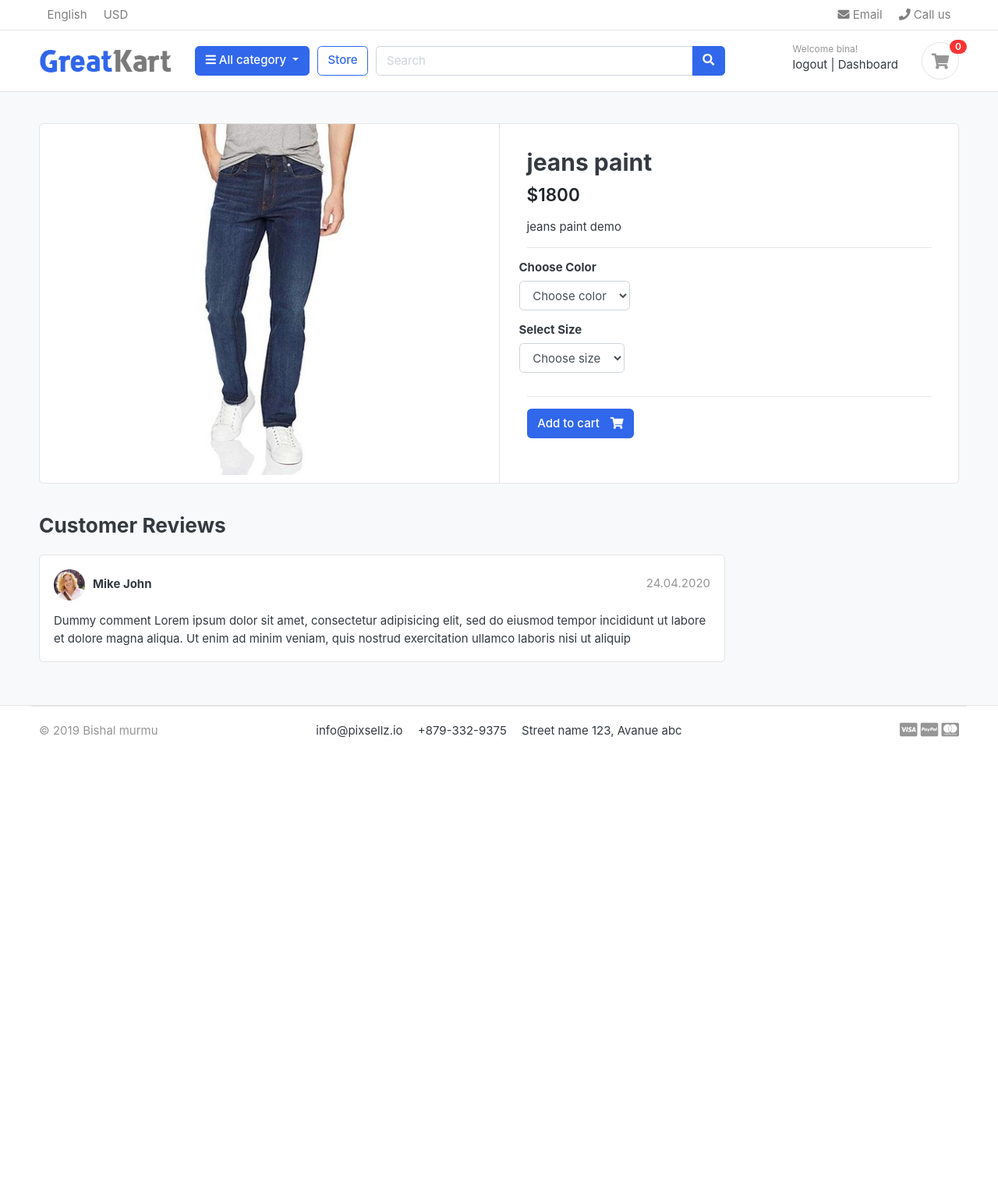
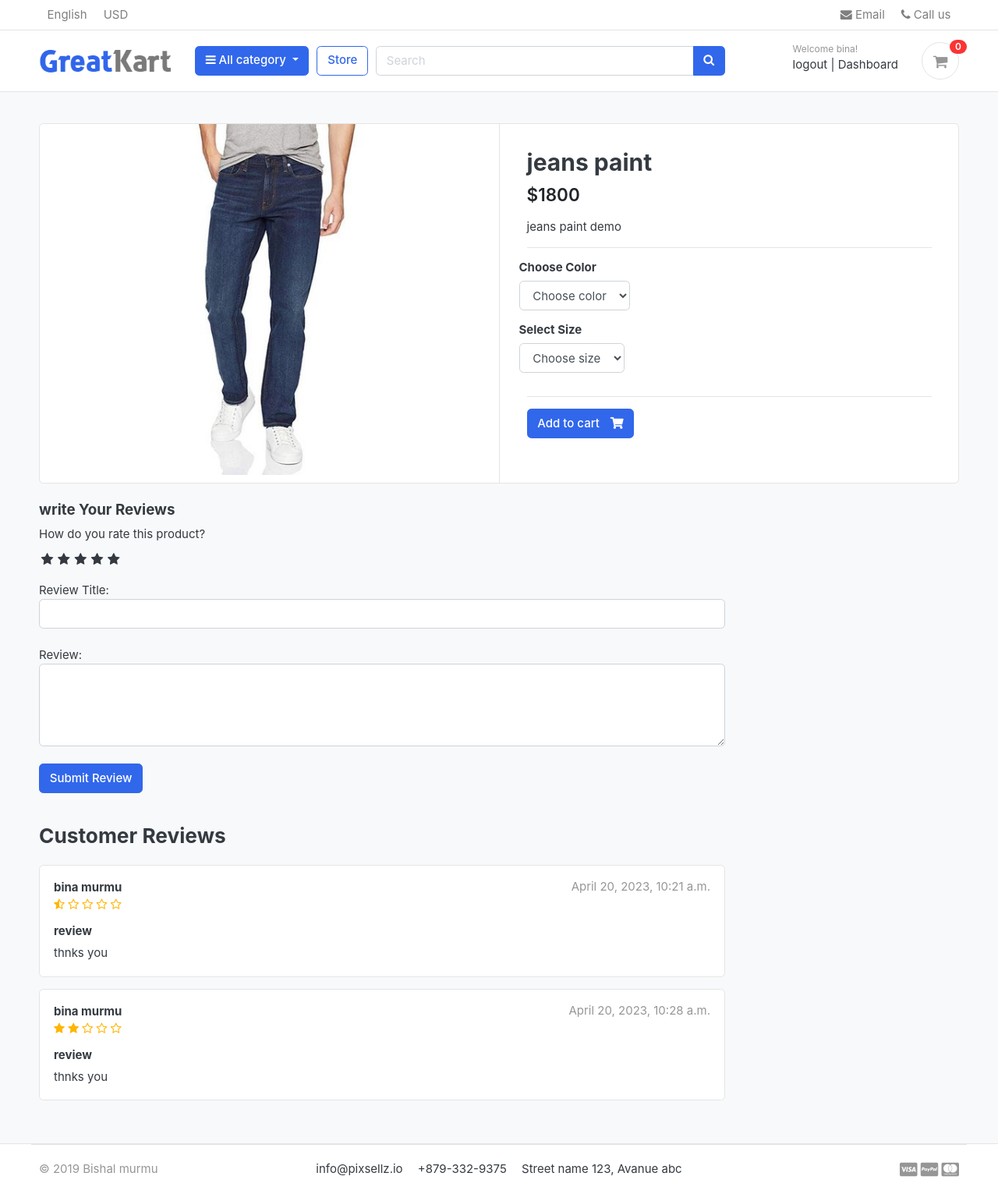
Before and after one commit to bishal189/ecommerce, a Django app: a page that uses templates/base.html in a window 1280 px wide. Shown: the whole page at 78% size. Before the commit the page ends 945 px from the top, so only its background shows below. Run offline with Django 3.2, Linux system fonts and the light colour scheme; a user stored in the database is signed in; data comes from the database, SQL or seed files in the repository; both versions use the stored data as it was after the commit; some libraries are stand-ins or nearby versions; some web fonts are replaced.

Commit message:
rating in sites

```diff
--- /dev/null
+++ b/ecommerce/static/css/custom.css
@@ -0,0 +1,76 @@
+
+
+/* hide radio button */
+.rate>input{
+    display: none;
+}
+
+
+
+.rate{
+    display: inline-block;
+    border:0;
+
+}
+
+
+.rate>label{
+    float: right;
+}
+
+
+
+/* start showing the star */
+
+
+.rate>label:before{
+    display: inline-block;
+    font-size: 1.1rem;
+    font-family:FontAwesome;
+    content:"\f005";
+    margin:0;
+    padding: 0.3rem 0.2rem;
+    cursor: pointer;
+
+}
+
+
+
+
+
+
+/* half star */
+
+.rate .half:before{
+    content:'\f089';
+    position: absolute;
+    padding-right: 0;
+
+}
+
+
+
+
+
+/* hover and click  */
+
+input:checked~label,label:hover~label{
+    color: #ffb503;
+
+
+}
+
+
+
+
+
+/* hover heighlight */
+input:checked+label:hover,input:checked~label:hover,input:checked~label:hover~label,label:hover~input:checked~label{
+    color: #cc9000;
+}
+
+
+
+.rating-star i{
+color: #ffb503;
+}
--- a/store/admin.py
+++ b/store/admin.py
@@ -1,5 +1,5 @@
 from django.contrib import admin
-from .models import Product,Variation
+from .models import Product,Variation,ReviewRating
 
 # Register your models here.
 
@@ -18,3 +18,4 @@ class variation_admin(admin.ModelAdmin):
 
 admin.site.register(Product, Store_Admin)
 admin.site.register(Variation,variation_admin)
+admin.site.register(ReviewRating)
--- a/store/models.py
+++ b/store/models.py
@@ -1,6 +1,7 @@
 from django.db import models
 from Category.models import Category
 from  django.urls import reverse
+from account.models import Account
 # Create your models here.
 
 class Product(models.Model):
@@ -52,3 +53,24 @@ class Variation(models.Model):
 
     def __str__(self):
         return str(self.variation_value)
+
+
+
+
+class ReviewRating(models.Model):
+    product=models.ForeignKey(Product,on_delete=models.CASCADE)
+    user=models.ForeignKey(Account,on_delete=models.CASCADE)
+    subject=models.CharField(max_length=100,blank=True)
+    review=models.TextField(max_length=500,blank=True)
+    rating=models.FloatField()
+    ip=models.CharField(max_length=20,blank=True)
+    status=models.BooleanField(default=True)
+    created_date=models.DateTimeField(auto_now_add=True)
+    updated_date=models.DateTimeField(auto_now=True)
+
+
+
+
+
+    def __str__(self):
+        return self.subject
--- a/store/urls.py
+++ b/store/urls.py
@@ -8,5 +8,6 @@ urlpatterns = [
     path('category/<slug:category_slug>/',views.store,name='product_by_category'),
     path('category/<slug:category_slug>/<slug:product_slug>',views.product_details,name='product_details'),
     path('search/',views.search,name='search'),
+    path('submit_reveiw/<int:product_id>',views.submit_review,name='submit_review'),
 
 ]
--- a/store/views.py
+++ b/store/views.py
@@ -1,9 +1,13 @@
-from django.shortcuts import render,get_object_or_404,HttpResponse
+from django.shortcuts import render,get_object_or_404,redirect,HttpResponse
 from store.models import Product
 from Category.models import Category
 from cart.models import Cartitem
 from django.core.paginator import EmptyPage,PageNotAnInteger,Paginator
 from django.db.models import Q
+from .models import ReviewRating
+from .forms import ReviewForm
+from django.contrib import messages
+from cart.models import Order_Product
 # Create your views here.
 
 def _cart_id(request):
@@ -54,10 +58,24 @@ def product_details(request,category_slug,product_slug):
 
         raise e;
 
+    try:
+        orders=Order_Product.objects.filter(user=request.user,product_id=single_product.id).exists()
+
+
+    except Order_Product.DoesNotExist:
+
+        orders=None
+
+
+    # get the reviews
+
+    reviews=ReviewRating.objects.filter(product_id=single_product.id,status=True)
 
     context={
         'single_product':single_product,
-        'in_cart':in_cart
+        'in_cart':in_cart,
+        'orders':orders,
+        'reviews':reviews
     }
     return render(request,'store/product_details.html',context);
 
@@ -84,3 +102,39 @@ def search(request):
 
 
     return render(request,'store/store.html',context)
+
+
+
+
+
+def submit_review(request,product_id):
+    url=request.META.get('HTTP_REFERER')
+    if request.method=='POST':
+        try:
+            reveiws=ReviewRating.objects.get(user__id=request.user.id,product__id=product_id)
+
+            # updating records
+            form=ReviewForm(request.POST,instance=reveiws)
+            form.save()
+            messages.success(request,'Thanks you! your review has been updated')
+            return redirect(url)
+
+
+
+
+        except ReviewRating.DoesNotExist:
+            print(request.POST)
+            form=ReviewForm(request.POST)
+
+            if form.is_valid():
+                data=ReviewRating()
+                data.subject=form.cleaned_data['subject']
+                data.rating=form.cleaned_data['rating']
+                data.review=form.cleaned_data['review']
+
+                data.ip=request.META.get('REMOTE_ADDR')
+                data.product_id=product_id
+                data.user_id=request.user.id
+                data.save()
+                messages.success(request,'Thanks you! your review has been submitted')
+                return redirect(url)
--- a/templates/base.html
+++ b/templates/base.html
@@ -28,6 +28,11 @@
 
 <!-- custom javascript -->
 <script src="{% static 'js/script.js' %}" type="text/javascript"></script>
+<!-- font awesome -->
+<link rel="stylesheet" href="https://cdnjs.cloudflare.com/ajax/libs/font-awesome/4.7.0/css/font-awesome.min.css">
+
+<!-- for custom .css -->
+<link href="{% static 'css/custom.css' %}" rel="stylesheet" type="text/css"/>
 
 <!-- for paypal -->
 <script src="https://www.paypal.com/sdk/js?client-id=ASVIPoEwfl2ZHSkVLL_9K1PV4MtylM8abITOqpU9cvkszFfx4zfdWditSBplZl-7Xq79MnYmLwD11pdQ&currency=USD"></script>
--- a/templates/store/product_details.html
+++ b/templates/store/product_details.html
@@ -43,19 +43,19 @@
 
                 <div class="item-option-select">
                   <h6>Choose Color</h6>
-                 <select name="color"  class="form-control" required>
-                  <option value="" disabled selected >Choose color</option>
-                  {% for i in single_product.variation_set.colors %}
-                  <option value="{{ i.variation_value|lower }}">{{ i.variation_value| capfirst }}</option>
-                  {% endfor %}
-                 </select>
+                  <select name="color" class="form-control" required>
+                    <option value="" disabled selected>Choose color</option>
+                    {% for i in single_product.variation_set.colors %}
+                    <option value="{{ i.variation_value|lower }}">{{ i.variation_value| capfirst }}</option>
+                    {% endfor %}
+                  </select>
                 </div>
               </div> <!-- row.// -->
               <div class="row">
-                <div class="item-option-select" >
+                <div class="item-option-select">
                   <h6>Select Size</h6>
                   <select name="size" class="form-control" required>
-                    <option value="" disabled selected >Choose size </option>
+                    <option value="" disabled selected>Choose size </option>
                     {% for i in single_product.variation_set.sizes %}
                     <option value="{{i.variation_value| lower}}">{{i.variation_value| capfirst}}</option>
                     {% endfor %}
@@ -68,11 +68,11 @@
               {% if single_product.stock <= 0 %} <h5 class="btn btn-danger">Out of stock</h5>
 
 
-              {% else %}
+                {% else %}
 
 
 
-                <button type="submit"  class="btn  btn-primary"> <span class="text">Add to
+                <button type="submit" class="btn  btn-primary"> <span class="text">Add to
                     cart</span> <i class="fas fa-shopping-cart"></i></button>
 
                 {% endif %}
@@ -94,30 +94,108 @@
     <div class="row">
       <div class="col-md-9">
 
+
+        <form action="{% url 'submit_review' single_product.id %}" method="POST">
+
+          {% csrf_token %}
+          <h5>write Your Reviews</h5>
+          <div>
+            <!-- rating stars -->
+            <label>How do you rate this product?</label>
+            <br>
+            <div class="rate">
+              <input type="radio" name="rating" id="rating10" value="5" required> <label for="rating10"
+                title="5"></label>
+              <input type="radio" name="rating" id="rating9" value="4.5" required> <label for="rating9" title="4.5"
+                class="half"></label>
+              <input type="radio" name="rating" id="rating8" value="4" required> <label for="rating8" title="4"></label>
+              <input type="radio" name="rating" id="rating7" value="3.5" required> <label for="rating7" title="3.5"
+                class="half"></label>
+              <input type="radio" name="rating" id="rating6" value="3" required> <label for="rating6" title="3"></label>
+              <input type="radio" name="rating" id="rating5" value="2.5" required> <label for="rating5" title="2.5"
+                class="half"></label>
+              <input type="radio" name="rating" id="rating4" value="2" required> <label for="rating4" title="2"></label>
+              <input type="radio" name="rating" id="rating3" value="1.5" required> <label for="rating3" title="1.5"
+                class="half"></label>
+              <input type="radio" name="rating" id="rating2" value="1" required> <label for="rating2" title="1"></label>
+              <input type="radio" name="rating" id="rating1" value="0.5" required> <label for="rating1" title="0.5"
+                class="half"></label>
+            </div>
+            <br>
+
+
+            Review Title:
+            <input type="text" class="form-control" name="subject">
+            <br>
+            Review:
+            <textarea name="review" rows="4" class="form-control">
+
+            </textarea>
+            <br>
+            {% if user.is_authenticated %}
+
+            {% if orders %}
+            <input type="submit" value="Submit Review" class="btn btn-primary">
+            {% else %}
+            <p>You must Purchased that product in to post a Review.</p>
+
+
+            {% endif %}
+            {% else %}
+
+            <p>You must be logged in to post a Review.</p>
+            <span><a href="{% url 'login' %}">Login Now here!</a></span>
+
+            {% endif %}
+          </div>
+          <div>
+            {% include 'include/alert.html' %}
+          </div>
+
+        </form>
+        <br>
         <header class="section-heading">
           <h3>Customer Reviews </h3>
 
         </header>
+        {% for review in reviews %}
 
         <article class="box mb-3">
           <div class="icontext w-100">
-            <img src="{% static './images/avatars/avatar1.jpg' %}" class="img-xs icon rounded-circle">
+            <!-- <img src="{% static './images/avatars/avatar1.jpg' %}" class="img-xs icon rounded-circle"> -->
             <div class="text">
-              <span class="date text-muted float-md-right">24.04.2020 </span>
-              <h6 class="mb-1">Mike John </h6>
+              <span class="date text-muted float-md-right">{{review.updated_date}} </span>
+              <h6 class="mb-1">{{review.user.first_name}} {{review.user.last_name}} </h6>
+              <div class="rating-star">
+                <span>
 
+                  <i class="fa fa-star{% if review.rating == 0.5 %}-half-o{% elif review.rating < 1 %}-o {% endif %}"
+                    aria-hidden="true"></i>
+                  <i class="fa fa-star{% if review.rating == 1.5 %}-half-o{% elif review.rating < 2 %}-o {% endif %}"
+                    aria-hidden="true"></i>
+                  <i class="fa fa-star{% if review.rating == 2.5 %}-half-o{% elif review.rating < 3 %}-o {% endif %}"
+                    aria-hidden="true"></i>
+                  <i class="fa fa-star{% if review.rating == 3.5 %}-half-o{% elif review.rating < 4 %}-o {% endif %}"
+                    aria-hidden="true"></i>
+                  <i class="fa fa-star{% if review.rating == 4.5 %}-half-o{% elif review.rating < 5 %}-o {% endif %}"
+                    aria-hidden="true"></i>
+
+                </span>
+              </div>
             </div>
           </div> <!-- icontext.// -->
           <div class="mt-3">
+            <h6>{{review.subject}}</h6>
             <p>
-              Dummy comment Lorem ipsum dolor sit amet, consectetur adipisicing elit, sed do eiusmod
-              tempor incididunt ut labore et dolore magna aliqua. Ut enim ad minim veniam,
-              quis nostrud exercitation ullamco laboris nisi ut aliquip
+              {{review.review}}
             </p>
           </div>
+
+
+
         </article>
 
-
+        {% endfor %}
 
 
 
```
Also changed, not shown: store/forms.py (added, +9 -0 lines), db.sqlite3, store/migrations/0004_reviewrating.py (added).
